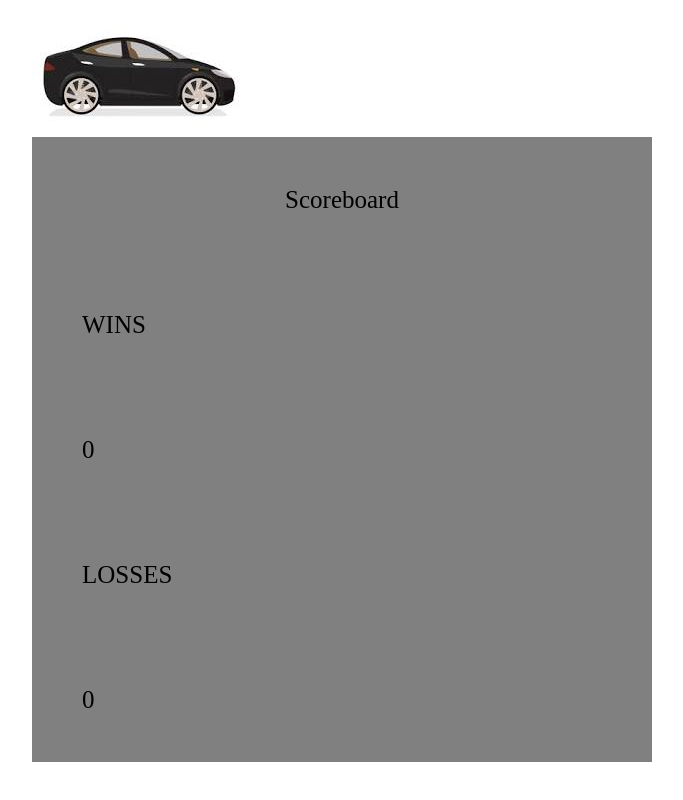
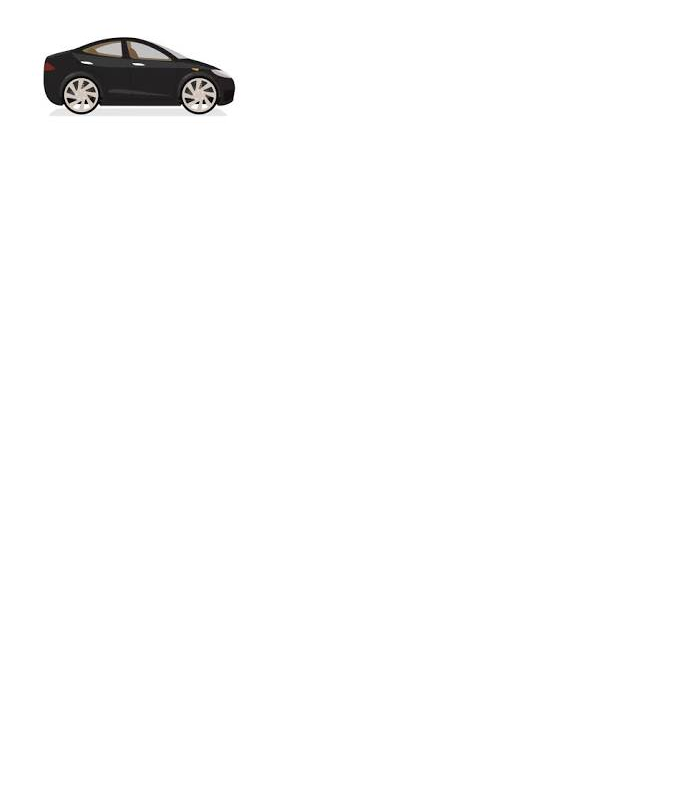
Before and after one commit to Mouajerry/wordguessgame, a plain HTML site: page index.html in a window 1280 px wide. Shown: the part 318-1118 px from the top of the page, without its empty margins (298-981 px from the left). After the commit the page ends 800 px from the top, so only its background shows below. Drawn offline with Linux system fonts and the light colour scheme.

Commit message:
refixing page

```diff
--- a/index.html
+++ b/index.html
@@ -11,22 +11,13 @@
 
     <div class="container">
         <div class="row1">
-          <img class="image" src="assets\images\blackcar.jfif" alt="Photo of Jerry Moua"/>
+          <img class="image" src="assets\images\blackcar.jfif" alt="blackcar"/>
+        </div>
 
-              </div>
-
-              <div id="shadow" class="col-4 offset-4 shadow-lg p-3 mb-5 rounded">
-                  <div class="row">
-                  <div class="col shadow-lg p-3 mb-5 rounded"><h2>Scoreboard</h2></div>
-                  </div>
-                  <div class="row">
-                  <div class="col shadow-lg p-3 mb-5 rounded">WINS</div>
-                  <div class="col shadow-lg p-3 mb-5 rounded">0</div>
-                  </div>
-                  <div class="row">
-                  <div class="col shadow-lg p-3 mb-5 rounded">LOSSES</div>
-                  <div class="col shadow-lg p-3 mb-5 rounded">0</div>
-                  </div>
+        <div class="row2">
+          <div class="col-6"></div>
+          <div class="col-6"></div>
+        </div>
 
 
                 </div>
```
Also changed, not shown: assets/css/style.css (line endings or trailing spaces).
